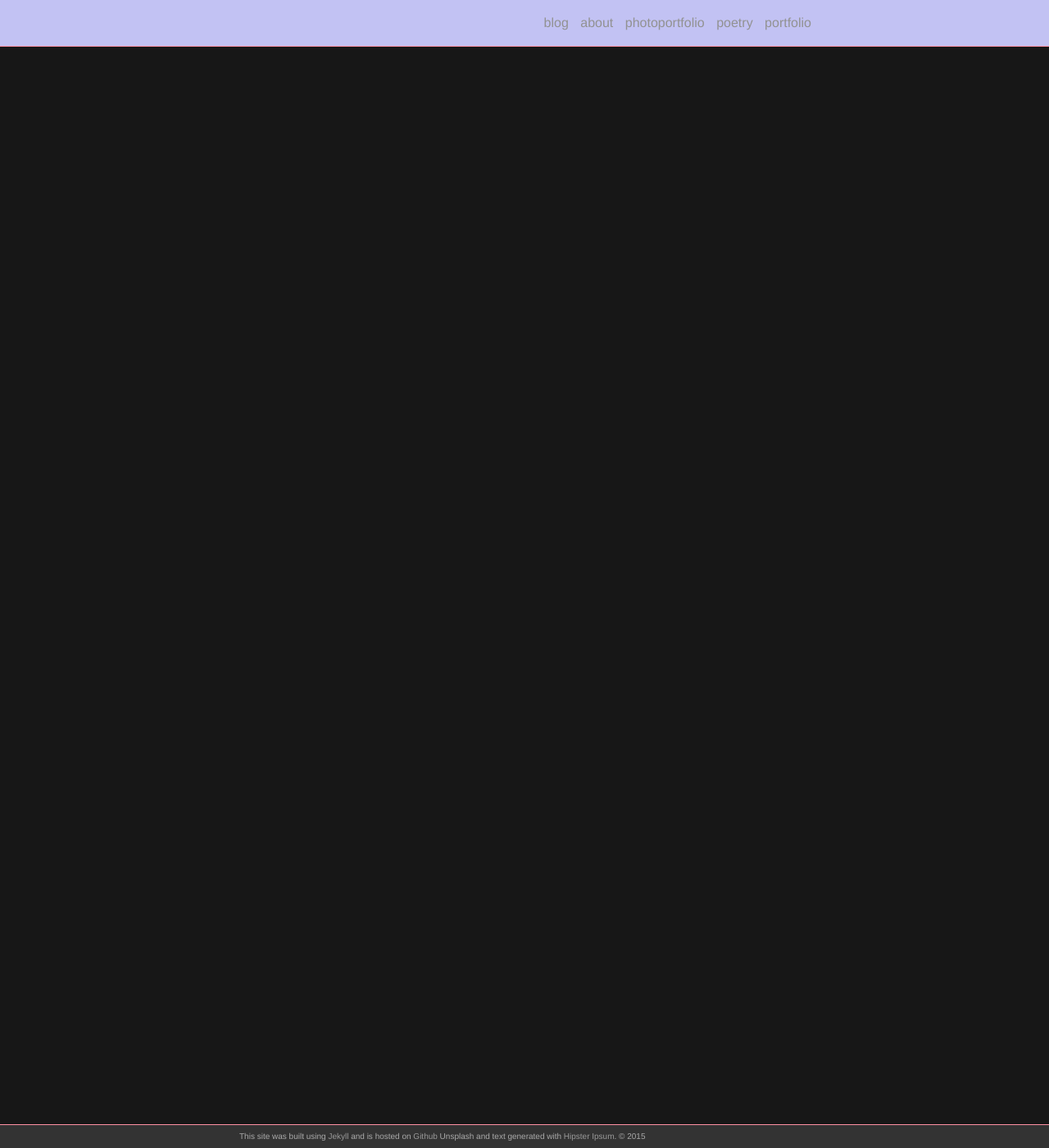
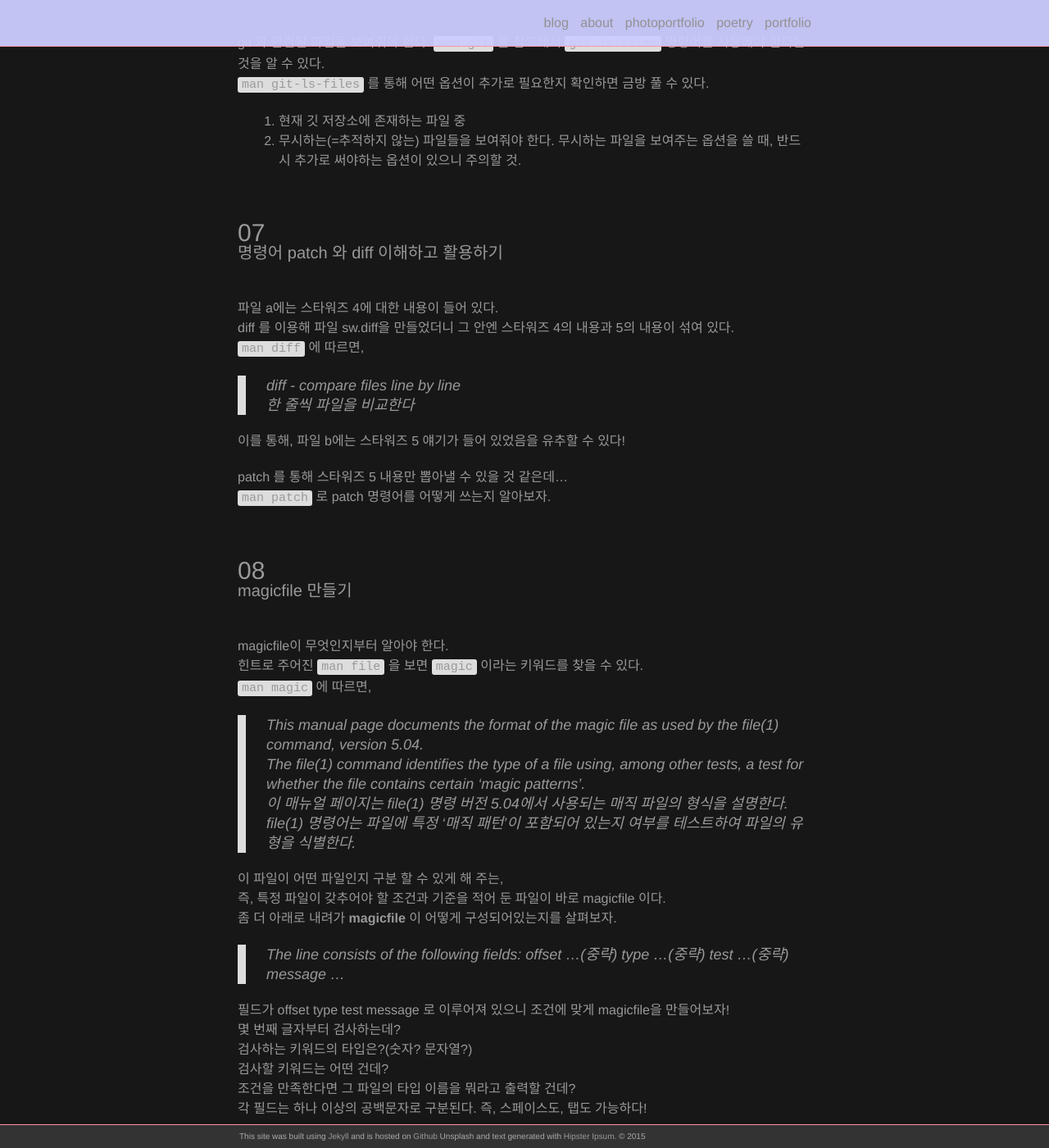
Before and after one commit to GHeeJeon/GHeeJeon.github.io, a Jekyll site: the page built from _posts/2022-06-30-shell00.md, in a window 1280 px wide and 1400 px high, scrolled down 3146 px. Shown: the whole window at 82% size. Built offline with Jekyll 4.4.1, drawn with Linux system fonts in a browser that asks for light colours; nearby versions of some CDN libraries; some of the changed text lies outside the part shown.

Commit message:
main-update shell00

```diff
--- a/_posts/2022-06-30-shell00.md
+++ b/_posts/2022-06-30-shell00.md
@@ -124,18 +124,79 @@ hour file last modified, minute file last modified, and the pathname.
 > By default, with no arguments, 'git log' lists the commits made in that repository in reverse chronological order;
 시간 역순이 기본값이다. 따라서 특별히 옵션을 주지 않아도 최근 순서대로 보여준다.
 
+git log 로  지금까지의 커밋을 볼 수 있다.
+하지만 우리는 최근 5개의 커밋 id, 즉 해시값만 필요하다.
+
+man git-log 의 Commit Formatting, Commit Limiting 챕터를 보면, 로그를 주어진 형태로 출력하는 방법을 알 수 있다.
+형태만 다른, 같은 의미의 옵션이 있어 답이 다양하게 나올 수 있다.
+다만, 맨 마지막 줄 끝에도 개행문자($)가 꼭 필요하니 이 점을 유의할 것.
+
 <br/>
 
 ### 06
+#### 조건을 만족하는 쉘 스크립트 작성하기 근데 이제 git을 곁들인
+
+<br/>
+
+git 과 관련된 파일을 보여줘야 한다. `man git` 을 참고해서 `git ls-files` 명령어를 사용해야 한다는 것을 알 수 있다.
+`man git-ls-files` 를 통해 어떤 옵션이 추가로 필요한지 확인하면 금방 풀 수 있다.
+1. 현재 깃 저장소에 존재하는 파일 중
+2. 무시하는(=추적하지 않는) 파일들을 보여줘야 한다.
+   무시하는 파일을 보여주는 옵션을 쓸 때,
+   반드시 추가로 써야하는 옵션이 있으니 주의할 것.
+
 
 <br/>
 
 ### 07
+#### 명령어 patch 와 diff 이해하고 활용하기
+
+<br/>
+
+파일 a에는 스타워즈 4에 대한 내용이 들어 있다.
+diff 를 이용해 파일 sw.diff을 만들었더니 그 안엔 스타워즈 4의 내용과 5의 내용이 섞여 있다.
+`man diff` 에 따르면,
+
+> diff - compare files line by line
+한 줄씩 파일을 비교한다
+
+이를 통해, 파일 b에는 스타워즈 5 얘기가 들어 있었음을 유추할 수 있다!
+
+patch 를 통해 스타워즈 5 내용만 뽑아낼 수 있을 것 같은데...
+`man patch` 로 patch 명령어를 어떻게 쓰는지 알아보자.
 
 <br/>
 
 ### 08
+#### magicfile 만들기
 
 <br/>
 
-### 09
+magicfile이 무엇인지부터 알아야 한다.
+힌트로 주어진 `man file` 을 보면 `magic` 이라는 키워드를 찾을 수 있다.
+`man magic` 에 따르면,
+>This manual page documents the format of the magic file as used by the file(1) command, version 5.04.
+The file(1) command identifies the type of a file using, among other tests, a test for whether the file contains certain 'magic patterns'.
+이 매뉴얼 페이지는 file(1) 명령 버전 5.04에서 사용되는 매직 파일의 형식을 설명한다.
+file(1) 명령어는 파일에 특정 '매직 패턴'이 포함되어 있는지 여부를 테스트하여 파일의 유형을 식별한다.
+
+이 파일이 어떤 파일인지 구분 할 수 있게 해 주는,
+즉, 특정 파일이 갖추어야 할 조건과 기준을 적어 둔 파일이 바로 magicfile 이다.
+좀 더 아래로 내려가 **magicfile** 이 어떻게 구성되어있는지를 살펴보자.
+
+>The line consists of the following fields:
+offset
+...(중략)
+type
+...(중략)
+test
+...(중략)
+message
+...
+
+필드가 offset type test message 로 이루어져 있으니 조건에 맞게 magicfile을 만들어보자!
+몇 번째 글자부터 검사하는데?
+검사하는 키워드의 타입은?(숫자? 문자열?)
+검사할 키워드는 어떤 건데?
+조건을 만족한다면 그 파일의 타입 이름을 뭐라고 출력할 건데?
+각 필드는 하나 이상의 공백문자로 구분된다. 즉, 스페이스도, 탭도 가능하다!
```
